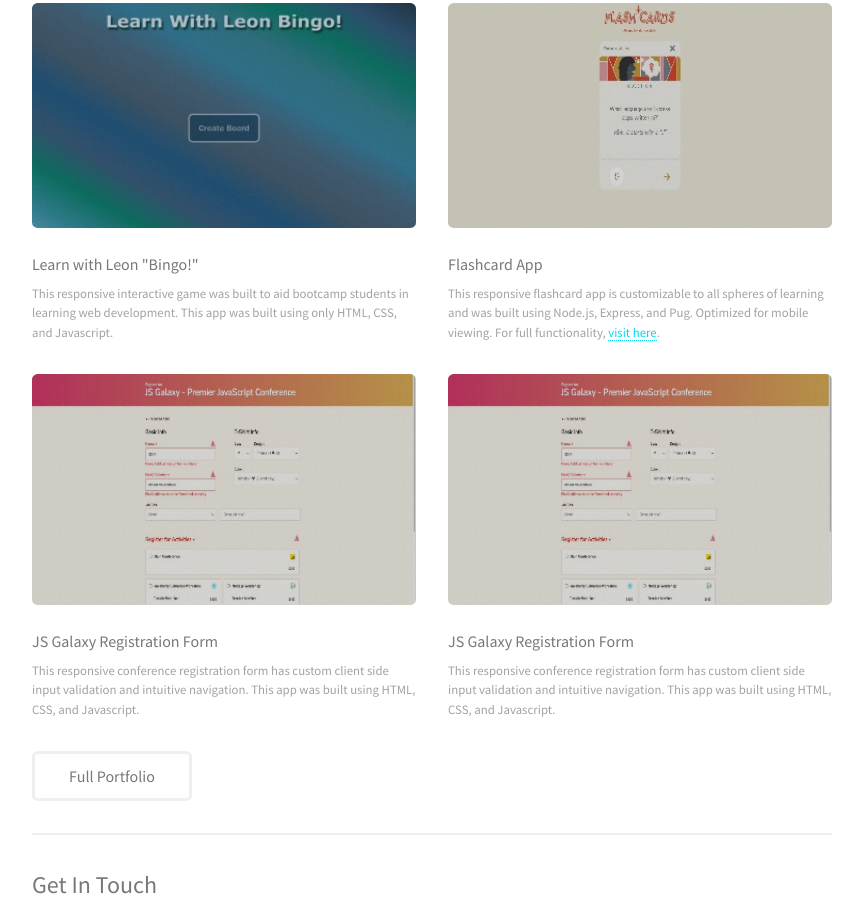
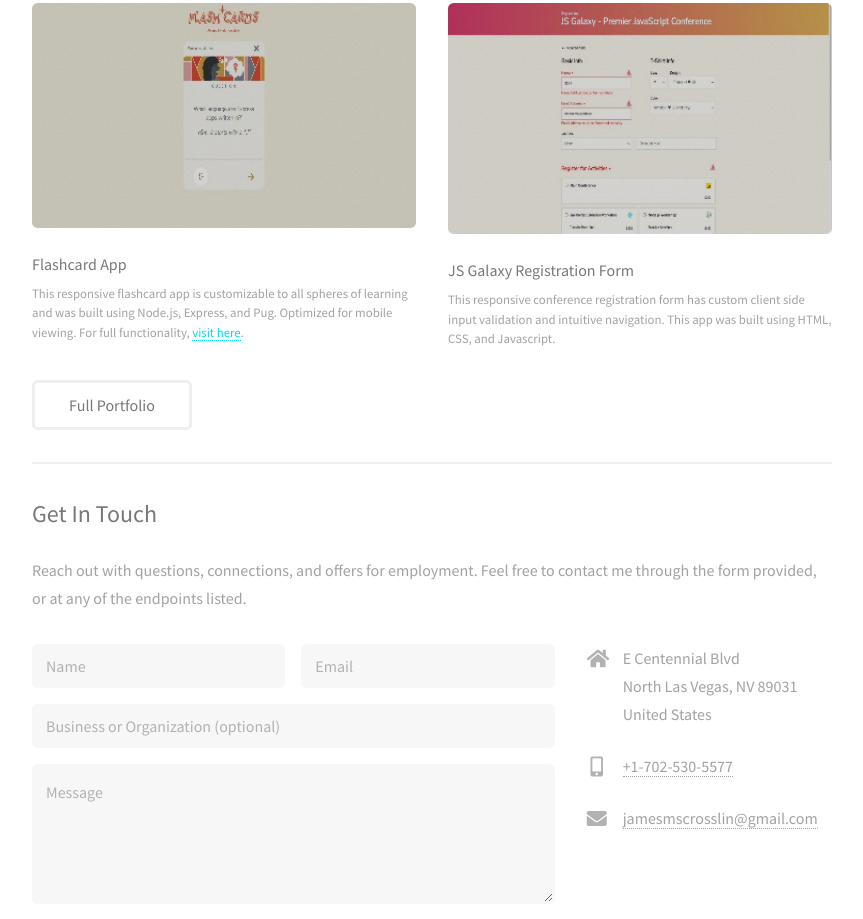
Before and after one commit to jamescrosslin/jamescrosslin.github.io, a plain HTML site: page index.html in a window 1280 px wide. Shown: the part 929-1848 px from the top of the page, without its empty margins (400-1263 px from the left). Drawn offline with Linux system fonts and the light colour scheme.

Commit message:
commented out leon bingo app

```diff
--- a/index.html
+++ b/index.html
@@ -116,7 +116,7 @@
       <section id="gallery">
         <h2>Recent Work</h2>
         <div class="row">
-          <article class="col-6 col-12-xsmall work-item">
+          <!-- <article class="col-6 col-12-xsmall work-item">
             <a
               href="https://zen-yalow-09111a.netlify.app/"
               data-poptrox="iframe, 80%x80%"
@@ -131,7 +131,7 @@
               This responsive interactive game was built to aid bootcamp students in learning web
               development. This app was built using only HTML, CSS, and Javascript.
             </p>
-          </article>
+          </article> -->
           <article class="col-6 col-12-xsmall work-item">
             <a
               href="https://thflashcards.herokuapp.com/cards/1"
@@ -147,19 +147,6 @@
               This responsive flashcard app is customizable to all spheres of learning and was built
               using Node.js, Express, and Pug. Optimized for mobile viewing. For full functionality,
               <a href="https://thflashcards.herokuapp.com/hello">visit here</a>.
-            </p>
-          </article>
-          <article class="col-6 col-12-xsmall work-item">
-            <a href="https://jsgalaxy.netlify.app/" data-poptrox="iframe, 80%x80%" class="image fit"
-              ><img
-                src="images/thumbs/js-galaxy_thumb.jpeg"
-                alt="JS Galaxy Registration Form webpage preview"
-                loading="lazy"
-            /></a>
-            <h3>JS Galaxy Registration Form</h3>
-            <p>
-              This responsive conference registration form has custom client side input validation
-              and intuitive navigation. This app was built using HTML, CSS, and Javascript.
             </p>
           </article>
           <article class="col-6 col-12-xsmall work-item">
```
